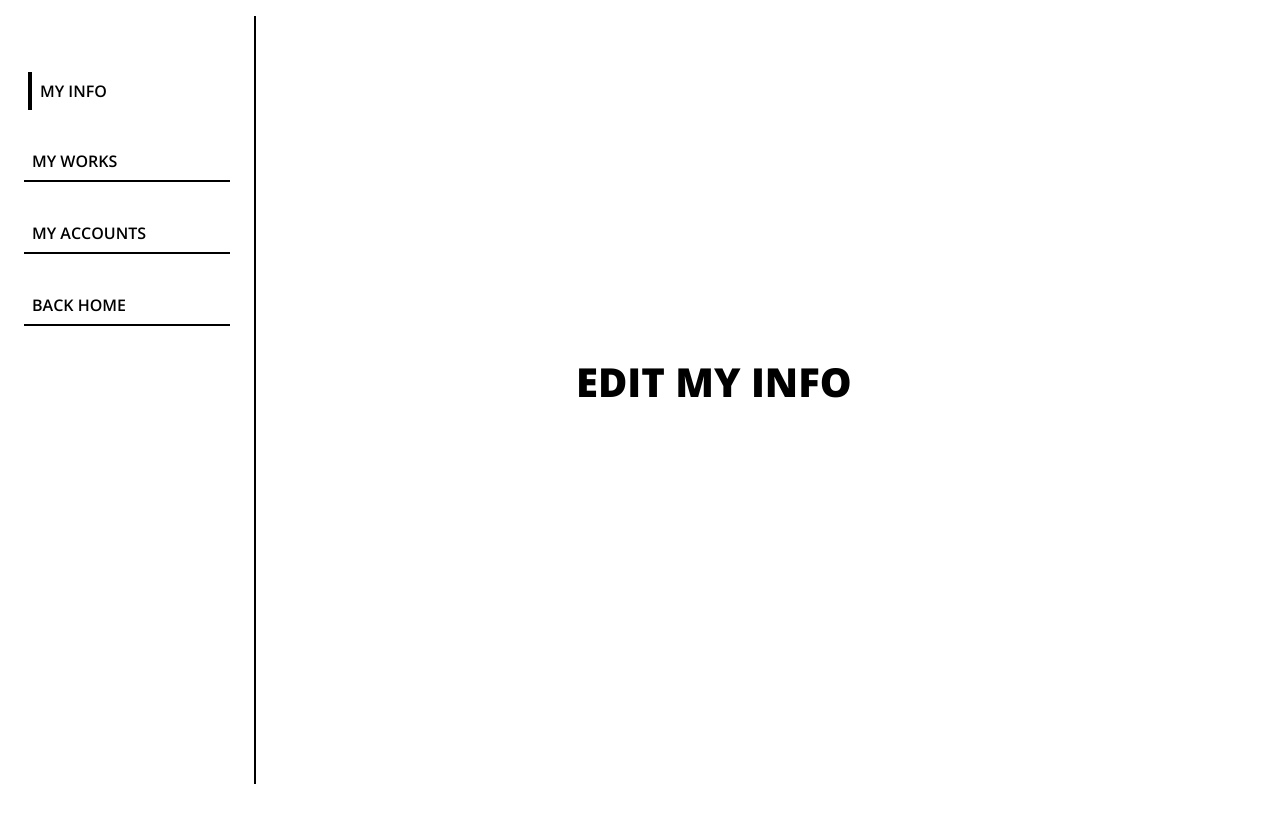
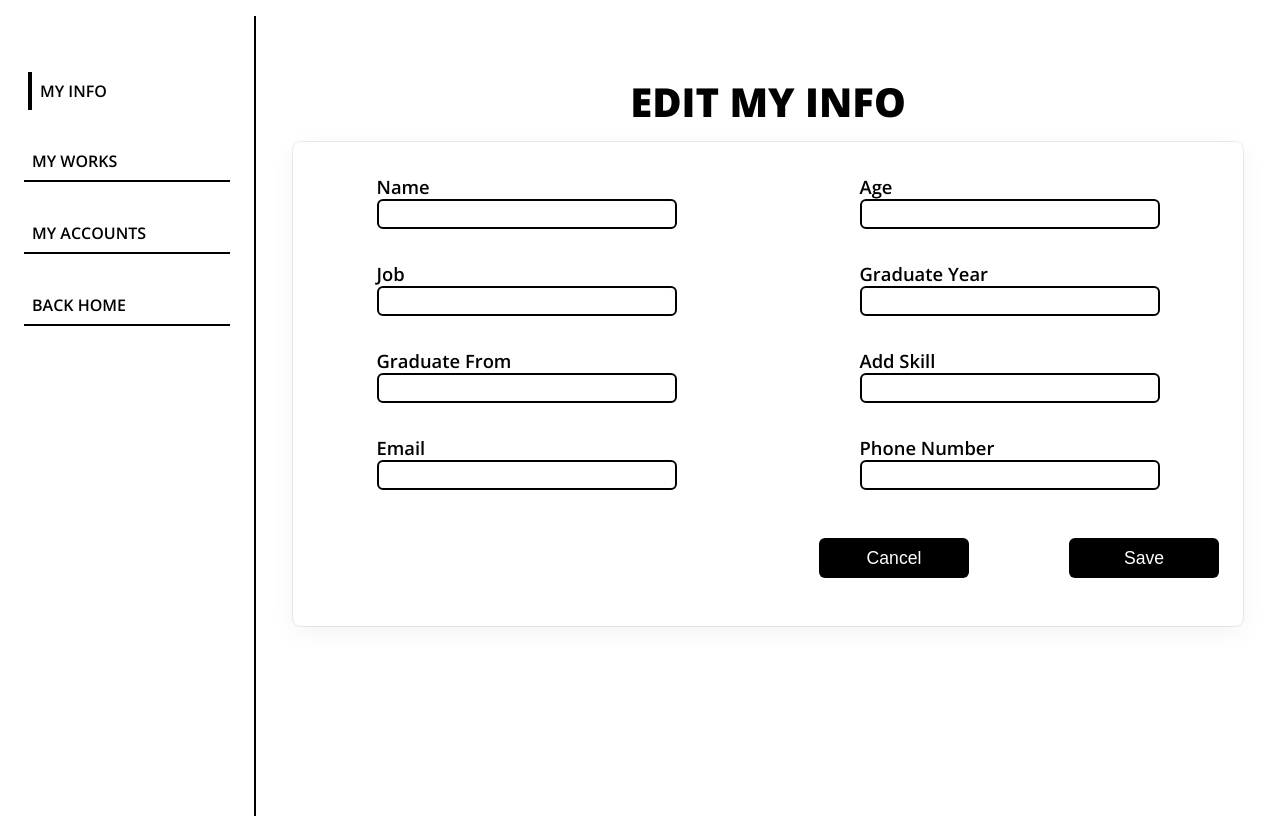
Before and after one commit to AlaaAyaad74/My_portofolio, a Next.js app: page /dashboard_/myInfoedit_ in a window 1280 px wide. Built offline with nearby package versions, Linux system fonts and the light colour scheme.

Commit message:
dashboard 3th commit

```diff
--- a/app/dashboard_/myInfoedit_/page.js
+++ b/app/dashboard_/myInfoedit_/page.js
@@ -2,13 +2,57 @@
 import React from "react";
 import MainpageStyle from "../../../components/styles/MainpageStyle";
 import Asidedashboard from "../../../components/Asidedashboard";
+import FormdashboardStyle from "../../../components/styles/FormdashboardStyle";
 function Myinfo() {
   return (
     <MainpageStyle>
-      <div className="container">
-        <h1>EDIT MY INFO</h1>
-      </div>
-      <Asidedashboard />
+      <FormdashboardStyle>
+        <div className="container">
+          <h1>EDIT MY INFO</h1>
+          <div className="cont__form">
+            <form>
+              <div className="inner__form">
+                <div>
+                  <label>Name</label>
+                  <input type="text" />
+                </div>
+                <div>
+                  <label>Age</label>
+                  <input type="number" />
+                </div>
+                <div>
+                  <label>Job</label>
+                  <input type="text" />
+                </div>
+                <div>
+                  <label>Graduate Year</label>
+                  <input type="text" />
+                </div>
+                <div>
+                  <label>Graduate From</label>
+                  <input type="text" />
+                </div>
+                <div>
+                  <label>Add Skill</label>
+                  <input type="text" />
+                </div>
+                <div>
+                  <label>Email</label>
+                  <input type="email" />
+                </div>
+                <div>
+                  <label>Phone Number</label>
+                  <input type="text" />
+                </div>
+              </div>
+              <div className="submit__controls">
+                <input type="button" value="Cancel" />
+                <input type="submit" value="Save" />
+              </div>
+            </form>
+          </div>
+        </div>
+      </FormdashboardStyle>
     </MainpageStyle>
   );
 }
--- a/app/dashboard_/myacountsedit_/page.js
+++ b/app/dashboard_/myacountsedit_/page.js
@@ -8,7 +8,7 @@ function page() {
       <div className="container">
         <h1>EDIT MY ACCOUNTS</h1>
       </div>
-      <Asidedashboard />
+
     </MainpageStyle>
   );
 }
--- a/app/dashboard_/myworksedit_/page.js
+++ b/app/dashboard_/myworksedit_/page.js
@@ -8,7 +8,7 @@ function page() {
       <div className="container">
         <h1>EDIT MY WORKS</h1>
       </div>
-      <Asidedashboard />
+
     </MainpageStyle>
   );
 }
--- a/app/globals.css
+++ b/app/globals.css
@@ -26,4 +26,7 @@ a {
   .res__div {
     order: 3;
   }
+  .flex__reverse{
+    flex-direction: column-reverse;
+  }
 }
--- a/app/layout.js
+++ b/app/layout.js
@@ -6,6 +6,7 @@ import Header from "../components/Header";
 import Spinner from "../components/spinner/Spinner";
 import { useEffect, useState } from "react";
 import { usePathname } from "next/navigation";
+import Asidedashboard from "../components/Asidedashboard";
 const inter = Inter({ subsets: ["latin"] });
 
 // export const metadata = {
@@ -32,8 +33,11 @@ export default function RootLayout({ children }) {
       {loading ? (
         <Spinner />
       ) : activePath.endsWith("_") ? (
-        <body>
-          {children}
+        <body className="flex__reverse">
+          {activePath.includes("login_") ? "" : <Asidedashboard />}
+          <div className="main">
+            <div className="res__div">{children}</div>
+          </div>
         </body>
       ) : (
         <body>
--- a/components/spinner/Spinner.jsx
+++ b/components/spinner/Spinner.jsx
@@ -1,5 +1,5 @@
 import React from "react";
-import { styled } from "styled-components";
+import styled from "styled-components";
 
 function spinner() {
   return (
--- /dev/null
+++ b/components/styles/FormdashboardStyle.js
@@ -0,0 +1,92 @@
+import styled from "styled-components";
+export default styled.div`
+  .container {
+    position: relative;
+    left: 0;
+    width: 94%;
+    margin: 5rem auto 1.5rem;
+    text-align: center;
+    max-width: 950px;
+  }
+  .container .cont__form {
+    margin: 1rem 0;
+    box-shadow: rgba(0, 0, 0, 0.05) 0px 6px 24px 0px,
+      rgba(0, 0, 0, 0.08) 0px 0px 0px 1px;
+    border-radius: 8px;
+  }
+  form {
+    padding: 2em 0.5em 3em;
+  }
+  .inner__form {
+    display: grid;
+    grid-template-columns: repeat(2, 1fr);
+
+    grid-gap: 2rem;
+    justify-items: center;
+  }
+  .inner__form > div {
+    display: flex;
+    flex-direction: column;
+    width: 300px;
+  }
+  label {
+    text-align: start;
+    font-size: 1.15rem;
+    font-weight: 600;
+  }
+  input {
+    height: 30px;
+    padding: 0.5em;
+    font-size: 1rem;
+    outline: none;
+    border: 2px solid;
+    border-radius: 6px;
+  }
+  .submit__controls {
+    display: flex;
+    margin: 3rem 1rem 0;
+    justify-content: space-between;
+    width: 400px;
+    margin-left: auto;
+  }
+  .submit__controls input {
+    width: 150px;
+    height: 40px;
+    color: #fff;
+    background-color: #000;
+    border: none;
+    cursor: pointer;
+    font-size: 1.1rem;
+  }
+  @media (max-width: 1024px) {
+    form {
+      padding-left: 2.5rem;
+      padding-right: 2.5rem;
+    }
+    .submit__controls {
+      width: 350px;
+    }
+    .container {
+      margin-top: 2rem;
+    }
+  }
+  @media (max-width: 760px) {
+    .inner__form > div {
+      width: 270px;
+    }
+  }
+  @media (max-width: 720px) {
+    .inner__form {
+      grid-template-columns: 1fr;
+    }
+    .container {
+      width: 350px;
+    }
+    .submit__controls {
+      width: 250px;
+    }
+    .submit__controls input {
+      width: 100px;
+    }
+  }
+`;
```
